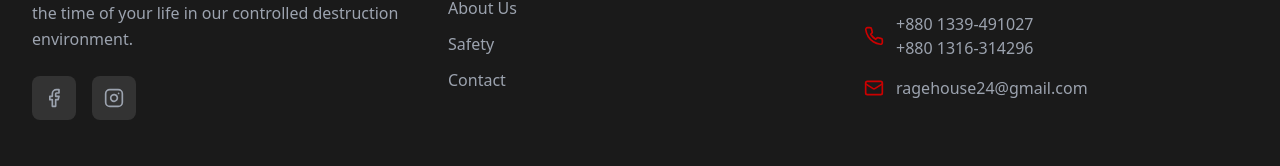
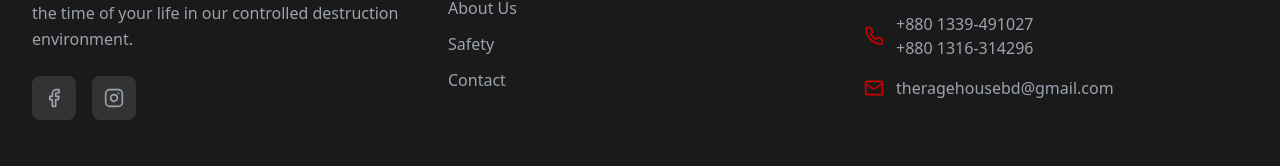
Before and after one commit to codermjurul/ragehousebd, a React (Vite) app: page / in a window 1280 px wide. Shown: the part 7978-8144 px from the top of the page. Built offline with nearby package versions, Linux system fonts and the light colour scheme.

Commit message:
Updated Footer.tsx

```diff
--- a/src/components/Footer.tsx
+++ b/src/components/Footer.tsx
@@ -110,7 +110,7 @@ const Footer: React.FC = () => {
               <div className="flex items-center space-x-3">
                 <Mail className="h-5 w-5 text-primary" />
                 <div className="text-gray-400">
-                  <p>ragehouse24@gmail.com</p>
+                  <p>theragehousebd@gmail.com</p>
                 </div>
               </div>
             </div>
```
